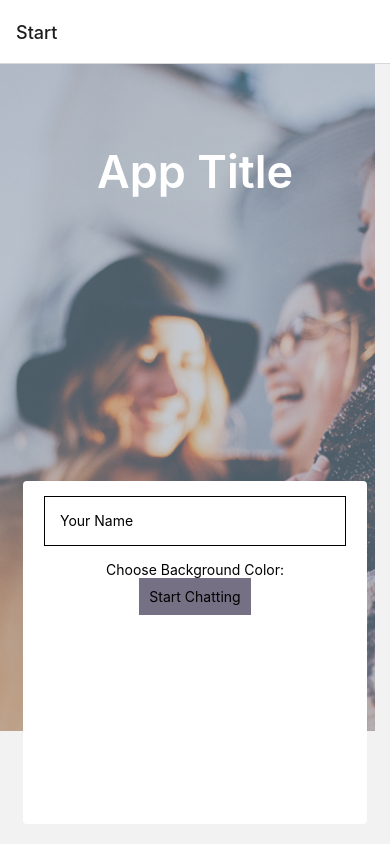
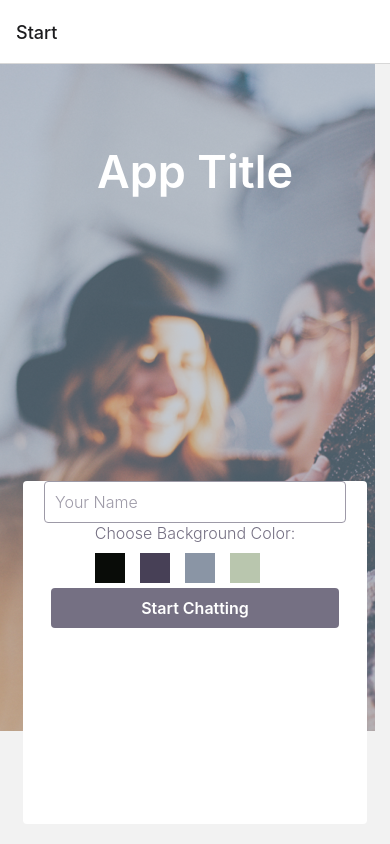
Before and after one commit to jeffspacek3/Chat-App, a React Native app: screen /Start in a window 390 px wide. Built offline with nearby package versions, Linux system fonts and the light colour scheme.

Commit message:
update start.js

```diff
--- a/components/Start.js
+++ b/components/Start.js
@@ -17,6 +17,7 @@ const Start = ({ navigation }) => {
   const [background, setBackground] = useState("");
   const onPress = () => setCount((prevCount) => prevCount + 1);
 
+  /*
   // handle the sign-in anonymously process for the user.
   const signInUser = () => {
     signInAnonymously(auth)
@@ -32,7 +33,7 @@ const Start = ({ navigation }) => {
         Alert.alert("Unable to sign in, try later again.");
       });
   };
-
+*/
   const styles = StyleSheet.create({
     imageBackground: {
       flex: 1,
@@ -58,23 +59,52 @@ const Start = ({ navigation }) => {
     },
     textInput: {
       width: "88%",
-      padding: 15,
+      padding: 10,
       borderWidth: 1,
-      marginTop: 15,
-      marginBottom: 15,
-      height: 50,
-    },
-    textDisplay: {
-      height: 50,
-      lineHeight: 50,
+      fontSize: 16,
+      fontWeight: "300",
+      color: "#757083",
+      opacity: 0.7,
+      borderColor: "#757083",
+      borderRadius: 4,
     },
     button: {
-      alingItems: "center",
+      width: "84%",
+      alignItems: "center",
+      justifyContent: "center",
       backgroundColor: "#757083",
-      fontSize: "16",
+      padding: 10,
+      marginTop: 5,
+      borderRadius: 4,
+    },
+    textButton: {
+      fontSize: 16,
       fontWeight: "600",
-      fontColor: "#FFFFFF",
-      padding: 10,
+      color: "#ffffff",
+    },
+    colorButtonsContainer: {
+      flexDirection: "row",
+      alignSelf: "flex-start",
+    },
+    chooseColor: {
+      width: 30,
+      height: 30,
+      borderRAdius: 15,
+      border: 3,
+      marginRight: 15,
+      borderColor: "white",
+    },
+    selectedColor: {
+      boderColor: "#FCD95B",
+      borderWidth: 3,
+    },
+    chooseColorText: {
+      fontSize: 16,
+      fontWeight: "300",
+      color: "#757083",
+      textAlign: "left",
+      alignSelf: "flex-start",
+      marginBottom: 10,
     },
   });
 
@@ -92,7 +122,8 @@ const Start = ({ navigation }) => {
           onChangeText={setName}
           placeholder="Your Name"
         ></TextInput>
-<View style={styles.chooseColorBox}>
+
+        <View style={styles.chooseColorBox}>
           <Text style={styles.chooseColorText}>Choose Background Color:</Text>
           <View style={styles.colorButtonsContainer}>
             {/* Render a TouchableOpacity for each color option */}
@@ -132,7 +163,11 @@ const Start = ({ navigation }) => {
           </View>
         </View>
         {/* Render a TouchableOpacity for starting the chat */}
-        <TouchableOpacity style={styles.button} onPress={signInUser}>
+        <TouchableOpacity
+          style={styles.button}
+          onPress={() =>
+            navigation.navigate("Chat", { name: name, backgound: backgound })
+          }>
           <Text style={styles.textButton}>Start Chatting</Text>
         </TouchableOpacity>
       </View>
```
